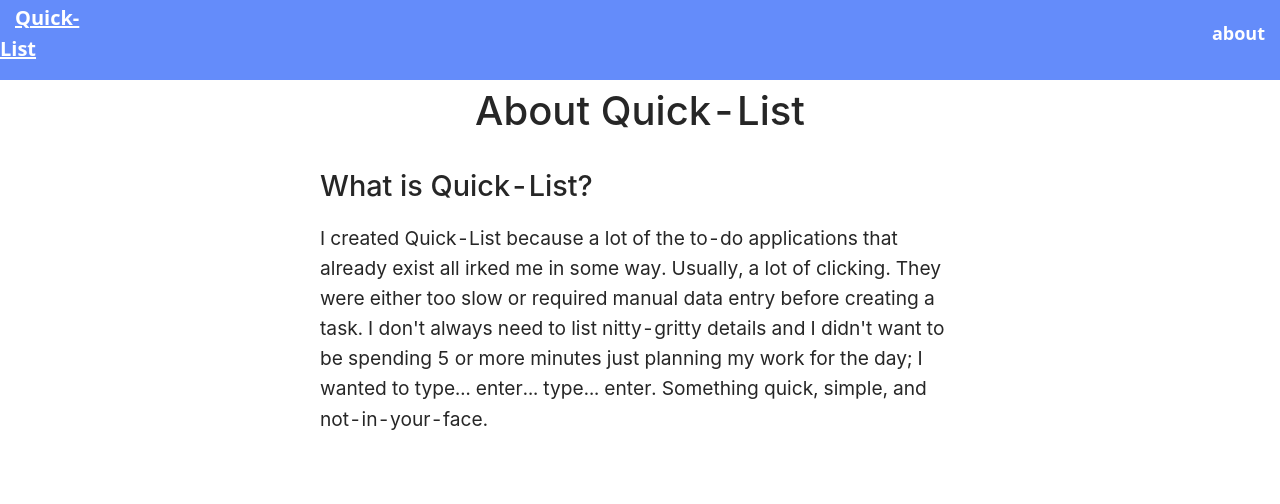
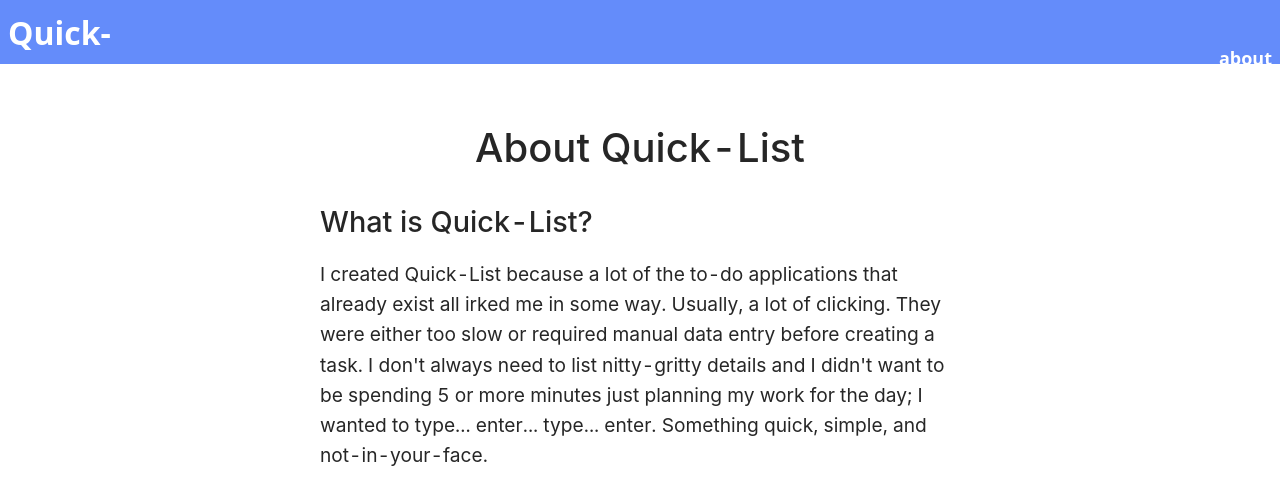
Before and after one commit to jnoowin/Quick-List, a React (Create React App) app: page /about in a window 1280 px wide. Shown: the top 504 px of the page. Built offline with nearby package versions, Linux system fonts and the light colour scheme.

Commit message:
Updated Navbar to encapsulate App, like a layout

```diff
--- a/src/components/Navbar/Navbar.css
+++ b/src/components/Navbar/Navbar.css
@@ -1,37 +1,26 @@
-.nav-div {
-  margin-bottom: 5rem;
+.navbar {
+  background-color: rgb(100, 140, 250);
+  width: 100%;
+  height: 4rem;
+  display: flex;
+  flex-direction: column;
 }
 
-.navbar {
-  background-color: rgb(100, 140, 250);
-  position: absolute;
-  top: 0px;
-  height: 80px;
-  width: 100%;
-  display: flex;
-  align-items: center;
-}
-
-.navbarRight {
-  display: flex;
-  width: 90vw;
-  justify-content: flex-end;
-  align-items: center;
-}
-
-.ul {
+.head {
   display: flex;
   flex-direction: row;
-  justify-content: flex-end;
+  align-items: center;
+  justify-content: center;
   list-style-type: none;
+  padding: 0.5rem;
 }
 
 .title {
   color: white;
-  font-size: 20px;
+  font-size: 2rem;
   font-family: "Open Sans", sans-serif;
   font-weight: bold;
-  padding: 10px 15px;
+  margin-right: 85%;
 }
 
 .title:hover {
@@ -44,7 +33,6 @@
   font-size: 18px;
   font-family: "Open Sans", sans-serif;
   font-weight: bold;
-  padding: 10px 15px;
 }
 
 .li:hover {
--- a/src/components/Navbar/Navbar.js
+++ b/src/components/Navbar/Navbar.js
@@ -2,27 +2,20 @@ import React from "react";
 import "./Navbar.css";
 import { Link } from "react-router-dom";
 
-export default function Navbar() {
+export default function Navbar({ children }) {
   return (
-    <div className="nav-div">
     <div className="navbar">
-        <ul className="ul">
-          <div>
-            <li>
+      <header className="head">
         <Link className="title" to="/">
           Quick-List
         </Link>
-            </li>
-          </div>
-          <div className="navbarRight">
         <li>
           <Link className="li" to="/about">
             about
           </Link>
         </li>
-          </div>
-        </ul>
-      </div>
+      </header>
+      <div>{children}</div>
     </div>
   );
 }
--- a/src/index.js
+++ b/src/index.js
@@ -10,7 +10,7 @@ import * as serviceWorker from "./serviceWorker";
 ReactDOM.render(
   <React.StrictMode>
     <BrowserRouter>
-      <Navbar />
+      <Navbar>
         <Switch>
           <Route exact path="/">
             <App />
@@ -19,6 +19,7 @@ ReactDOM.render(
             <AboutPage />
           </Route>
         </Switch>
+      </Navbar>
     </BrowserRouter>
   </React.StrictMode>,
   document.getElementById("root")
```
Lines whose indentation alone changed are shown as unchanged.
